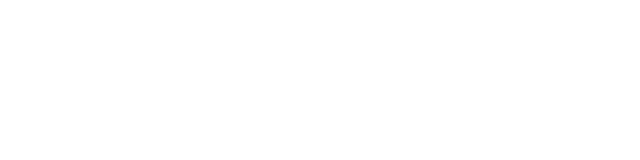
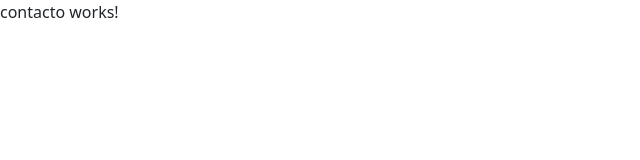
Before and after one commit to EricDanielCuevas/TPAngular-Node-, an Angular app: page /contacto in a window 1280 px wide. Before the commit this address led to /. Shown: the top 160 px of the page, without its empty margins (0-640 px from the left). Built offline with nearby package versions, Linux system fonts and the light colour scheme.

Commit message:
navegabilidad nav

```diff
--- a/src/app/app.module.ts
+++ b/src/app/app.module.ts
@@ -14,6 +14,7 @@
 import { LoginComponent } from './login/login.component';
 import { BuscarGolosinaComponent } from './buscar-golosina/buscar-golosina.component';
 import { RouterModule, Routes } from '@angular/router';
+import { ContactoComponent } from './contacto/contacto.component';
 
 const appRoutes:Routes=[
   {path:'',component:HomeComponent },
@@ -22,6 +23,7 @@
   {path:'buscar-golosina',component: BuscarGolosinaComponent},
   {path: 'view', component: ViewDemoComponent},
   {path: 'iterate', component: IterateComponentComponent},
+  {path: 'contacto', component: ContactoComponent}
 ];
 
 @NgModule({
@@ -36,7 +38,8 @@
     HomeComponent,
     CarritoComponent,
     LoginComponent,
-    BuscarGolosinaComponent
+    BuscarGolosinaComponent,
+    ContactoComponent
   ],
   imports: [
     BrowserModule,
--- a/src/app/componentes/navbar/navbar.component.html
+++ b/src/app/componentes/navbar/navbar.component.html
@@ -7,8 +7,8 @@
       <li class="nav-item"><a href="#" class="nav-link link-dark px-2 active" aria-current="page">WebManía</a></li>
       <li class="nav-item"><a href="#" class="nav-link link-dark px-2">Promos</a></li>
       <li class="nav-item"><a href="#" class="nav-link link-dark px-2">Candy</a></li>
-      <li class="nav-item"><a href="#" class="nav-link link-dark px-2">Suscribite</a></li>
-      <li class="nav-item"><a href="#" class="nav-link link-dark px-2">Contacto</a></li>
+      <li class="nav-item"><a href="/view" class="nav-link link-dark px-2">Suscribite</a></li>
+      <li class="nav-item"><a href="/contacto" class="nav-link link-dark px-2">Contacto</a></li>
       <!-- <li class="nav-item dropdown">
         <a class="nav-link link-dark px-2 dropdown-toggle" href="#" id="navbarDropdown" role="button" data-bs-toggle="dropdown" aria-expanded="false">
           Nosotros
--- a/src/app/componentes/navbar/navbar.component.ts
+++ b/src/app/componentes/navbar/navbar.component.ts
@@ -8,7 +8,9 @@
 })
 export class NavbarComponent implements OnInit {
 
-  constructor( protected router:Router) { }
+    constructor( protected router:Router) {
+
+    }
 
     ngOnInit(): void {
     }
--- /dev/null
+++ b/src/app/contacto/contacto.component.html
@@ -0,0 +1 @@
+<p>contacto works!</p>
--- /dev/null
+++ b/src/app/contacto/contacto.component.ts
@@ -0,0 +1,15 @@
+import { Component, OnInit } from '@angular/core';
+
+@Component({
+  selector: 'app-contacto',
+  templateUrl: './contacto.component.html',
+  styleUrls: ['./contacto.component.css']
+})
+export class ContactoComponent implements OnInit {
+
+  constructor() { }
+
+  ngOnInit(): void {
+  }
+
+}
```
Also changed, not shown: src/app/contacto/contacto.component.css (added), 1 other file (tests, documents, lock files or other folders). Lines whose indentation alone changed are shown as unchanged.
